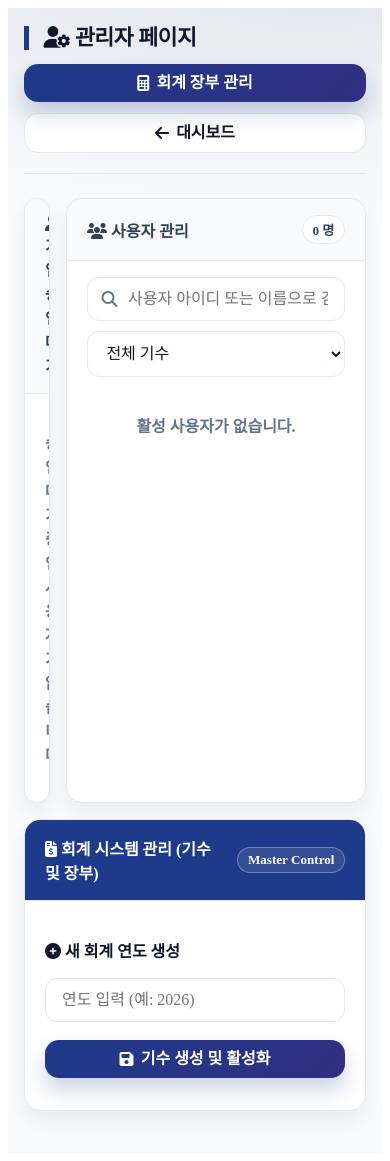
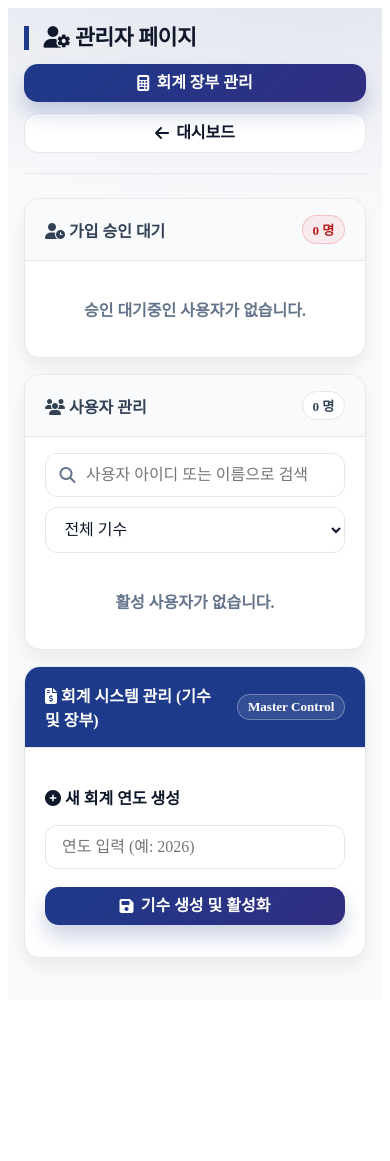
Before and after one commit to JungGyul/s-angel, a Django app: page /applications/admin-page/ in a window 390 px wide. After the commit the page ends 969 px from the top, so only its background shows below. Run offline with Django 5.2, Linux system fonts and the light colour scheme; the visitor is signed in with stand-in values (Sample User, id 1); data comes from the database, SQL or seed files in the repository; parts of the project's set-up code (start-up, migrations or seed data) failed here and were passed over.

Commit message:
관리자 페이지 가입승인 부분 수정

```diff
--- a/s_angel/templates/applications/admin_page.html
+++ b/s_angel/templates/applications/admin_page.html
@@ -416,6 +416,35 @@
         width: 100%; /* 모바일에서 삭제 버튼을 넓게 쓰려면 유지, 아니면 auto */
         justify-content: center;
     }
+    /* ✅ 모바일에서는 grid를 세로 스택으로 강제 (잘림/밀림 방지 + 위로 올라감) */
+  .grid{
+    display: flex;
+    flex-direction: column;
+  }
+
+  /* ✅ 가입 승인 대기를 항상 제일 위로 */
+  .card-pending{
+    order: -1;
+  }
+
+  /* ✅ 가로로 커지면서 레이아웃 밀어내는 요소들 차단 */
+  .card, .user-item, .user-details, .card-body{
+    min-width: 0;
+  }
+
+  /* ✅ 긴 이름/아이디가 있어도 줄바꿈되게 해서 가로 overflow 방지 */
+  .user-details,
+  .user-details strong,
+  .user-details small{
+    overflow-wrap: anywhere;
+    word-break: break-word;
+  }
+
+  /* ✅ 버튼 영역도 가로 강제 확장 방지 */
+  .user-item > div{
+    min-width: 0;
+  }
+
 
   }
 
@@ -452,7 +481,7 @@
     <div class="grid">
 
       <!-- 가입 승인 대기 -->
-      <section class="card">
+      <section class="card card-pending">
         <div class="card-head">
           <div>
             <i class="fas fa-user-clock"></i>
```
